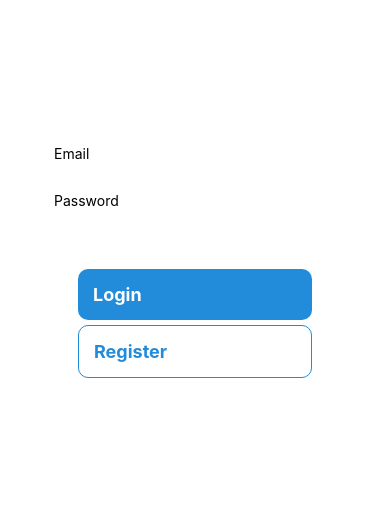
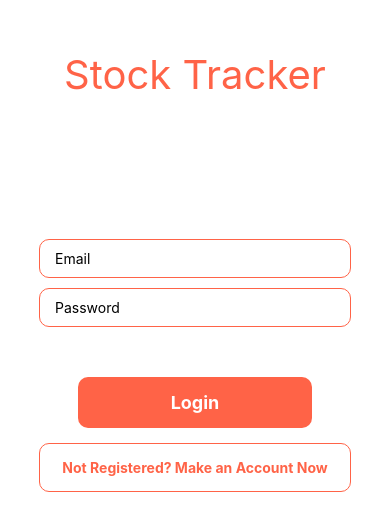
Before and after one commit to ashraychowdhry/mobile-health-app, a React Native app: screen / in a window 390 px wide. Shown: the part 166-696 px from the top of the page. Built offline with nearby package versions, Linux system fonts and the light colour scheme; no server answers.

Commit message:
bottom tabs, separate register page, styling

```diff
--- a/App.js
+++ b/App.js
@@ -5,6 +5,8 @@ import { createStackNavigator } from '@react-navigation/stack';
 import { NavigationContainer } from '@react-navigation/native';
 import HomeScreen from './screens/HomeScreen';
 import AuthScreen from './screens/AuthScreen';
+import ScreensManager from './screens/ScreensManager';
+import RegisterScreen from './screens/RegisterScreen';
 
 const Stack = createStackNavigator();
 
@@ -14,13 +16,14 @@ export default function App() {
       <Stack.Navigator
       screenOptions={{
           headerStyle: {
-            backgroundColor: '#228CDB'
+            backgroundColor: 'tomato'
           },
         	headerTintColor: '#fff'
       }} initialRouteName="Auth">
 
         <Stack.Screen name="Auth" options={{headerShown: false}} component={AuthScreen} />
-        <Stack.Screen name="Home" component={HomeScreen} />
+        <Stack.Screen name="Register" options={{headerShown: false}} component={RegisterScreen} />
+        <Stack.Screen name="Stock Tracker"  component={ScreensManager} />
       </Stack.Navigator>
     </NavigationContainer>
   );
--- a/package.json
+++ b/package.json
@@ -10,6 +10,8 @@
     "eject": "expo eject"
   },
   "dependencies": {
+    "@react-navigation/bottom-tabs": "^6.1.0",
+    "@react-navigation/material-bottom-tabs": "^6.1.0",
     "@react-navigation/native": "^6.0.7",
     "@react-navigation/native-stack": "^6.3.0",
     "@react-navigation/stack": "^6.1.0",
@@ -21,8 +23,12 @@
     "react-dom": "17.0.1",
     "react-native": "0.64.3",
     "react-native-gesture-handler": "^2.2.0",
+    "react-native-paper": "^4.11.2",
+    "react-native-root-toast": "^3.3.0",
     "react-native-safe-area-context": "3.3.2",
     "react-native-screens": "~3.10.1",
+    "react-native-toast-message": "^2.1.1",
+    "react-native-vector-icons": "^9.0.0",
     "react-native-web": "0.17.1"
   },
   "devDependencies": {
--- a/screens/AuthScreen.js
+++ b/screens/AuthScreen.js
@@ -2,10 +2,15 @@ import { StyleSheet, Text, TouchableOpacity, View } from 'react-native';
 import React, { useEffect, useState } from 'react';
 import { KeyboardAvoidingView } from 'react-native';
 import { TextInput } from 'react-native-gesture-handler';
-import { auth } from '../firebase';
 import { useNavigation } from '@react-navigation/native';
+import { getAuth, onAuthStateChanged, signInWithEmailAndPassword, createUserWithEmailAndPassword } from "firebase/auth";
+import firebaseApp from '../firebase';
+
+
 
 const AuthScreen = () => {
+
+    const auth = getAuth();
 
     const [email, setEmail] = useState('');
     const [password, setPassword] = useState('');
@@ -13,28 +18,20 @@ const AuthScreen = () => {
     const nav = useNavigation();
 
     useEffect(() => {
-        const unsubscribe = auth.onAuthStateChanged(user => {
+        const unsubscribe = onAuthStateChanged(auth, (user) => {
             if (user) {
-                nav.replace('Home');
+                nav.replace('Stock Tracker');
             }
         });
         return unsubscribe;
     }, []);
 
-    const handleRegister = () => {
-        auth
-            .createUserWithEmailAndPassword(email, password)
-            .then(() => {userCred => {
-                console.log('SUCCESS - Registered user ' + userCred.user);
-            }})
-            .catch(error => {
-                alert(error);
-            })
+    const handleGoToRegister = () => {
+        nav.replace('Register');
     }
 
     const handleLogin = () => {
-        auth
-            .signInWithEmailAndPassword(email, password)
+        signInWithEmailAndPassword(auth, email, password)
             .then(() => {res => {
                 console.log('SUCCESS - Logged in user ' + userCred.user);
             }})
@@ -47,6 +44,10 @@ const AuthScreen = () => {
   return (
     <KeyboardAvoidingView style={styles.container} behavior='padding'>
 
+        <View>
+            <Text style={styles.title}>Stock Tracker</Text>
+        </View>
+
         <View style={styles.inputsContainer}>
             <TextInput placeholder='Email' value={email} onChangeText={e => setEmail(e)} style={styles.input} />
             <TextInput placeholder='Password' value={password} onChangeText={p => setPassword(p)} style={styles.input} secureTextEntry/>
@@ -56,8 +57,10 @@ const AuthScreen = () => {
             <TouchableOpacity style={styles.button} onPress={handleLogin} >
                 <Text style={styles.buttonText}>Login</Text>
             </TouchableOpacity>
-            <TouchableOpacity style={[styles.button, styles.outlinedButton]} onPress={handleRegister} >
-                <Text style={styles.buttonOutlinedText}>Register</Text>
+        </View>
+        <View style={styles.outlinedButtonContainer}>
+            <TouchableOpacity style={[styles.button, styles.outlinedButton]} onPress={handleGoToRegister} >
+                <Text style={styles.buttonOutlinedText}>Not Registered? Make an Account Now</Text>
             </TouchableOpacity>
         </View>
     </KeyboardAvoidingView>
@@ -77,12 +80,23 @@ const styles = StyleSheet.create({
     inputsContainer: {
         width: '80%',
     },
+    title: {
+        fontSize: 40,
+        padding: 20,
+        paddingBottom: 140,
+        marginTop: 10,
+        textAlign: 'center',
+        color: 'tomato',
+    },
     input: {
         backgroundColor: 'white',
         paddingHorizontal: 15,
         paddingVertical: 10,
         borderRadius: 10,
         marginBottom: 10,
+        borderColor: 'tomato',
+        borderWidth: 1,
+
     },
     buttonContainer: {
         width: '60%',
@@ -93,10 +107,11 @@ const styles = StyleSheet.create({
 
     },
     button: {
-        backgroundColor: '#228CDB',
+        backgroundColor: 'tomato',
         width: '100%',
         padding: 15,
         borderRadius: 10,
+        alignItems: 'center',
     },
     buttonText: {
         color: 'white',
@@ -106,14 +121,20 @@ const styles = StyleSheet.create({
     },
     outlinedButton: {
         backgroundColor: 'white',
-        borderColor: '#228CDB',
+        borderColor: 'tomato',
         borderWidth: 1,
         marginTop: 5,
     },
     buttonOutlinedText: {
-        color: '#228CDB',
-        fontSize: 18,
+        color: 'tomato',
+        fontSize: 14,
         fontWeight: '700',
     },
+    outlinedButtonContainer: {
+        width: '80%',
+        marginTop: 10,
+        alignItems: 'center',
+        justifyContent: 'center',
+    }
 
 });
--- a/screens/HomeScreen.js
+++ b/screens/HomeScreen.js
@@ -5,8 +5,11 @@ import { TextInput } from 'react-native-gesture-handler';
 import { auth } from '../firebase';
 import axios from 'axios';
 import { KeyboardAvoidingView } from 'react-native';
+import { getAuth, onAuthStateChanged, signInWithEmailAndPassword, createUserWithEmailAndPassword } from "firebase/auth";
 
 export default function HomeScreen (props) {
+
+    const auth = getAuth();
 
     const [ticker, setTicker] = useState('');
     const [marketOpen, setMarketOpen] = useState(null);
@@ -77,7 +80,7 @@ export default function HomeScreen (props) {
     <KeyboardAvoidingView style={[styles.container, marketOpen? styles.openMarket : styles.closedMarket]} behavior='padding'>
         <View style={styles.header}>
             <Text style={[styles.headerText, marketOpen? styles.headerText : styles.darkModeText]}> Welcome, {auth.currentUser?.email}!</Text>
-            {marketOpen? <Text style={[styles.headerText, marketOpen? styles.headerText : styles.darkModeText]}> The market is open!</Text> : <Text style={[styles.headerText, marketOpen? styles.headerText : styles.darkModeText]}> The market is closed!</Text>}
+            {marketOpen? <Text style={[styles.headerText, marketOpen? styles.headerText : styles.darkModeText]}>The market is open!</Text> : <Text style={[styles.headerText, marketOpen? styles.headerText : styles.darkModeText]}>The market is closed!</Text>}
         </View>
 
 
@@ -133,14 +136,14 @@ const styles = StyleSheet.create({
     },
     buttonContainer: {
         width: '60%',
-        marginTop: 40,
+        marginTop: 10,
         alignItems: 'center',
         justifyContent: 'center',
 
 
     },
     button: {
-        backgroundColor: '#228CDB',
+        backgroundColor: 'tomato',
         width: '100%',
         padding: 15,
         borderRadius: 10,
@@ -154,12 +157,12 @@ const styles = StyleSheet.create({
     },
     outlinedButton: {
         backgroundColor: 'white',
-        borderColor: '#228CDB',
+        borderColor: 'tomato',
         borderWidth: 1,
         marginTop: 60,
     },
     buttonOutlinedText: {
-        color: '#228CDB',
+        color: 'tomato',
         fontSize: 18,
         fontWeight: '700',
     },
--- /dev/null
+++ b/screens/NewsScreen.js
@@ -0,0 +1,14 @@
+import { StyleSheet, Text, View } from 'react-native';
+import React from 'react';
+
+const NewsScreen = () => {
+  return (
+    <View>
+      <Text>News</Text>
+    </View>
+  );
+};
+
+export default NewsScreen;
+
+const styles = StyleSheet.create({});
--- /dev/null
+++ b/screens/ProfileScreen.js
@@ -0,0 +1,14 @@
+import { StyleSheet, Text, View } from 'react-native';
+import React from 'react';
+
+const ProfileScreen = () => {
+  return (
+    <View>
+      <Text>Profile</Text>
+    </View>
+  );
+};
+
+export default ProfileScreen;
+
+const styles = StyleSheet.create({});
--- a/screens/RegisterScreen.js
+++ b/screens/RegisterScreen.js
@@ -0,0 +1,157 @@
+import { StyleSheet, Text, View, TouchableOpacity } from 'react-native';
+import React, {useEffect, useState} from 'react';
+import { TextInput } from 'react-native-gesture-handler';
+import { useNavigation } from '@react-navigation/native';
+import { KeyboardAvoidingView } from 'react-native';
+import { getAuth, onAuthStateChanged, signInWithEmailAndPassword, createUserWithEmailAndPassword } from "firebase/auth";
+
+const RegisterScreen = () => {
+
+    const auth = getAuth();
+
+    const [firstName, setFirstName] = useState('');
+    const [lastName, setLastName] = useState('');
+    const [age, setAge] = useState('');
+    const [email, setEmail] = useState('');
+    const [password, setPassword] = useState('');
+
+    const nav = useNavigation();
+
+    useEffect(() => {
+        const unsubscribe = onAuthStateChanged(auth, (user) => {
+            if (user) {
+                nav.replace('Stock Tracker');
+            }
+        });
+        return unsubscribe;
+    }, []);
+
+    const handleRegister = () => {
+        createUserWithEmailAndPassword(auth, email, password)
+            .then(() => {userCred => {
+                console.log('SUCCESS - Registered user ' + userCred.user);
+            }})
+            .catch(error => {
+                alert(error);
+            })
+    }
+
+    const handleBackToLogin = () => {
+        nav.replace('Auth');
+    }
+
+  return (
+    <KeyboardAvoidingView style={styles.container} behavior='padding'>
+
+        <View>
+            <Text style={styles.title}>Stock Tracker</Text>
+            <Text style={styles.headerText}>Please fill out all fields below</Text>
+        </View>
+
+        <View style={styles.inputsContainer}>
+            <TextInput placeholder='First Name' value={firstName} onChangeText={f => setFirstName(f)} style={styles.input} />
+            <TextInput placeholder='Last Name' value={lastName} onChangeText={l => setLastName(l)} style={styles.input} />
+            <TextInput placeholder='Age' value={age} onChangeText={a => setAge(a)} style={styles.input} />
+            <TextInput placeholder='Email' value={email} onChangeText={e => setEmail(e)} style={styles.input} />
+            <TextInput placeholder='Password' value={password} onChangeText={p => setPassword(p)} style={styles.input} secureTextEntry/>
+
+        </View>
+        <View style={styles.buttonContainer}>
+            <TouchableOpacity style={styles.button} onPress={handleRegister} >
+                <Text style={styles.buttonText}>Register</Text>
+            </TouchableOpacity>
+            <TouchableOpacity style={[styles.button, styles.outlinedButton]} onPress={handleBackToLogin} >
+                <Text style={styles.buttonOutlinedText}>Back to Login</Text>
+            </TouchableOpacity>
+        </View>
+    </KeyboardAvoidingView>
+  );
+};
+
+export default RegisterScreen;
+
+const styles = StyleSheet.create({
+
+    container: {
+        flex: 1,
+        backgroundColor: '#fff',
+        alignItems: 'center',
+        justifyContent: 'center',
+    },
+    openMarket: {
+        backgroundColor: '#97ff94',
+    },
+    closedMarket: {
+        backgroundColor: '#1f1f1f',
+    },
+    title: {
+        fontSize: 40,
+        padding: 20,
+        paddingBottom: 140,
+        marginTop: 10,
+        textAlign: 'center',
+        color: 'tomato',
+    },
+    headerText: {
+        fontSize: 25,
+        padding: 20,
+        marginTop: 10,
+        textAlign: 'center',
+        color: 'tomato',
+    },
+    text: {
+        fontSize: 20,
+        padding: 30,
+        marginTop: 10,
+        textAlign: 'center',
+    },
+    inputsContainer: {
+        width: '80%',
+    },
+    input: {
+        backgroundColor: 'white',
+        paddingHorizontal: 15,
+        paddingVertical: 10,
+        borderRadius: 10,
+        marginBottom: 10,
+        borderColor: 'tomato',
+        borderWidth: 1,
+    },
+    buttonContainer: {
+        width: '60%',
+        marginTop: 10,
+        alignItems: 'center',
+        justifyContent: 'center',
+
+
+    },
+    button: {
+        backgroundColor: 'tomato',
+        width: '100%',
+        padding: 15,
+        borderRadius: 10,
+        alignItems: 'center',
+    },
+    buttonText: {
+        color: 'white',
+        fontSize: 18,
+        fontWeight: '700',
+
+    },
+    outlinedButton: {
+        backgroundColor: 'white',
+        borderColor: 'tomato',
+        borderWidth: 1,
+        marginTop: 60,
+    },
+    buttonOutlinedText: {
+        color: 'tomato',
+        fontSize: 18,
+        fontWeight: '700',
+    },
+    darkModeText: {
+        color: 'white',
+
+    },
+
+});
--- /dev/null
+++ b/screens/ScreensManager.js
@@ -0,0 +1,62 @@
+import { StyleSheet, Text, View } from 'react-native';
+import { createBottomTabNavigator } from '@react-navigation/bottom-tabs';
+import { createMaterialBottomTabNavigator } from '@react-navigation/material-bottom-tabs';
+import { NavigationContainer } from '@react-navigation/native';
+import MaterialCommunityIcons from 'react-native-vector-icons/MaterialCommunityIcons';
+import HomeScreen from './HomeScreen';
+import NewsScreen from './NewsScreen';
+import WatchlistScreen from './WatchlistScreen';
+import ProfileScreen from './ProfileScreen';
+import React from 'react';
+
+const Tab = createMaterialBottomTabNavigator();
+
+function MyTabs() {
+    return (
+        <Tab.Navigator initialRouteName="Home" activeColor="#e91e63" barStyle={{ backgroundColor: 'tomato' }}>
+            <Tab.Screen name="Home" component={HomeScreen}
+            options={{
+                tabBarLabel: 'Home',
+                tabBarIcon: ({ color }) => (
+                <MaterialCommunityIcons name="home" color={color} size={26} />
+                ),
+            }}
+            />
+            <Tab.Screen name="News" component={NewsScreen}
+            options={{
+                tabBarLabel: 'News',
+                tabBarIcon: ({ color }) => (
+                <MaterialCommunityIcons name="bell" color={color} size={26} />
+                ),
+            }}
+            />
+            <Tab.Screen name="Watchlist" component={WatchlistScreen}
+            options={{
+                tabBarLabel: 'Watchlist',
+                tabBarIcon: ({ color }) => (
+                <MaterialCommunityIcons name="clipboard-list" color={color} size={26} />
+                ),
+            }}
+            />
+            <Tab.Screen name="Profile" component={ProfileScreen}
+            options={{
+                tabBarLabel: 'Profile',
+                tabBarIcon: ({ color }) => (
+                <MaterialCommunityIcons name="account" color={color} size={26} />
+                ),
+            }}
+            />
+      </Tab.Navigator>
+    );
+  }
+
+
+const ScreensManager = () => {
+  return (
+      <MyTabs />
+  );
+};
+
+export default ScreensManager;
+
+const styles = StyleSheet.create({});
--- /dev/null
+++ b/screens/WatchlistScreen.js
@@ -0,0 +1,14 @@
+import { StyleSheet, Text, View } from 'react-native';
+import React from 'react';
+
+const WatchlistScreen = () => {
+  return (
+    <View>
+      <Text>Watchlist</Text>
+    </View>
+  );
+};
+
+export default WatchlistScreen;
+
+const styles = StyleSheet.create({});
```
Also changed, not shown: firebase.js (+14 -1 lines), 2 other files (tests, documents, lock files or other folders).
